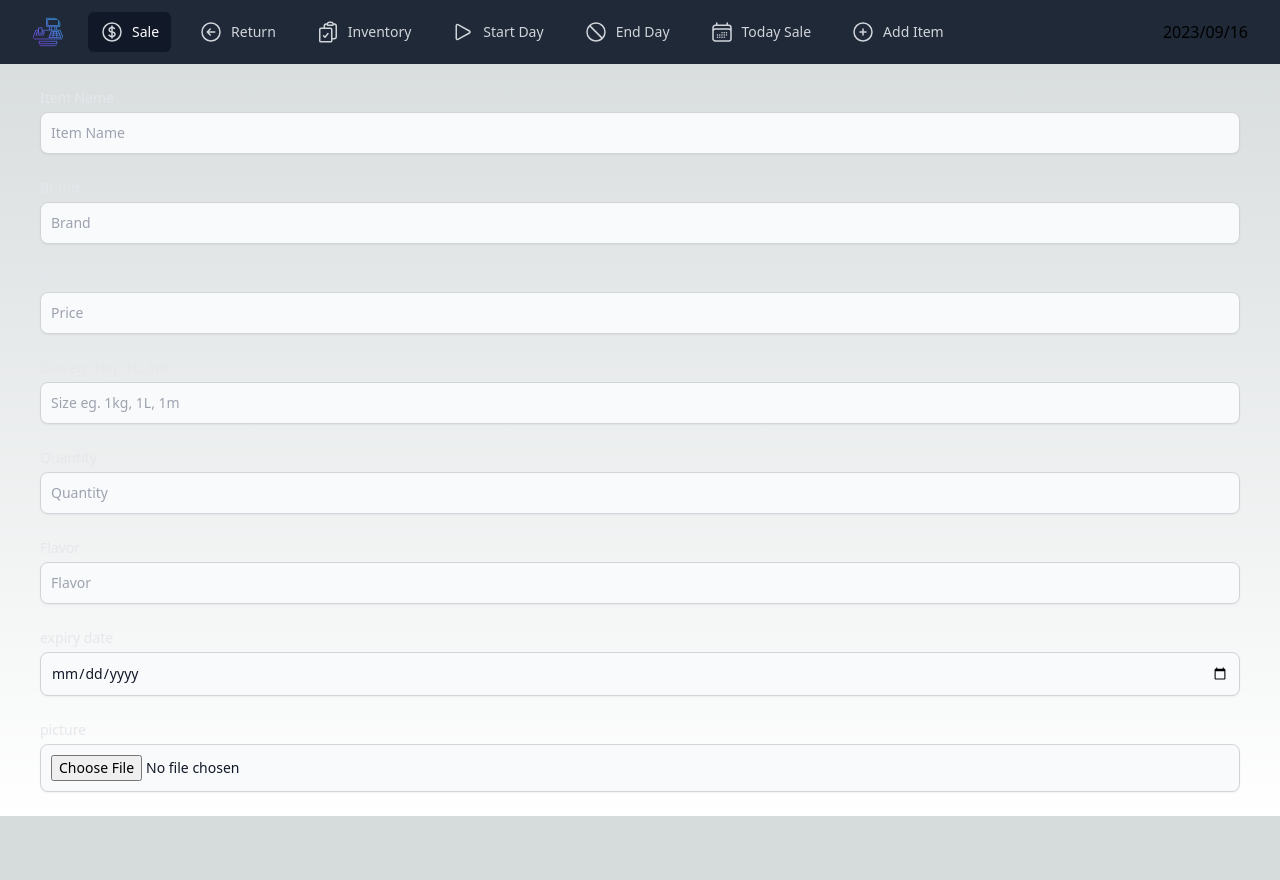
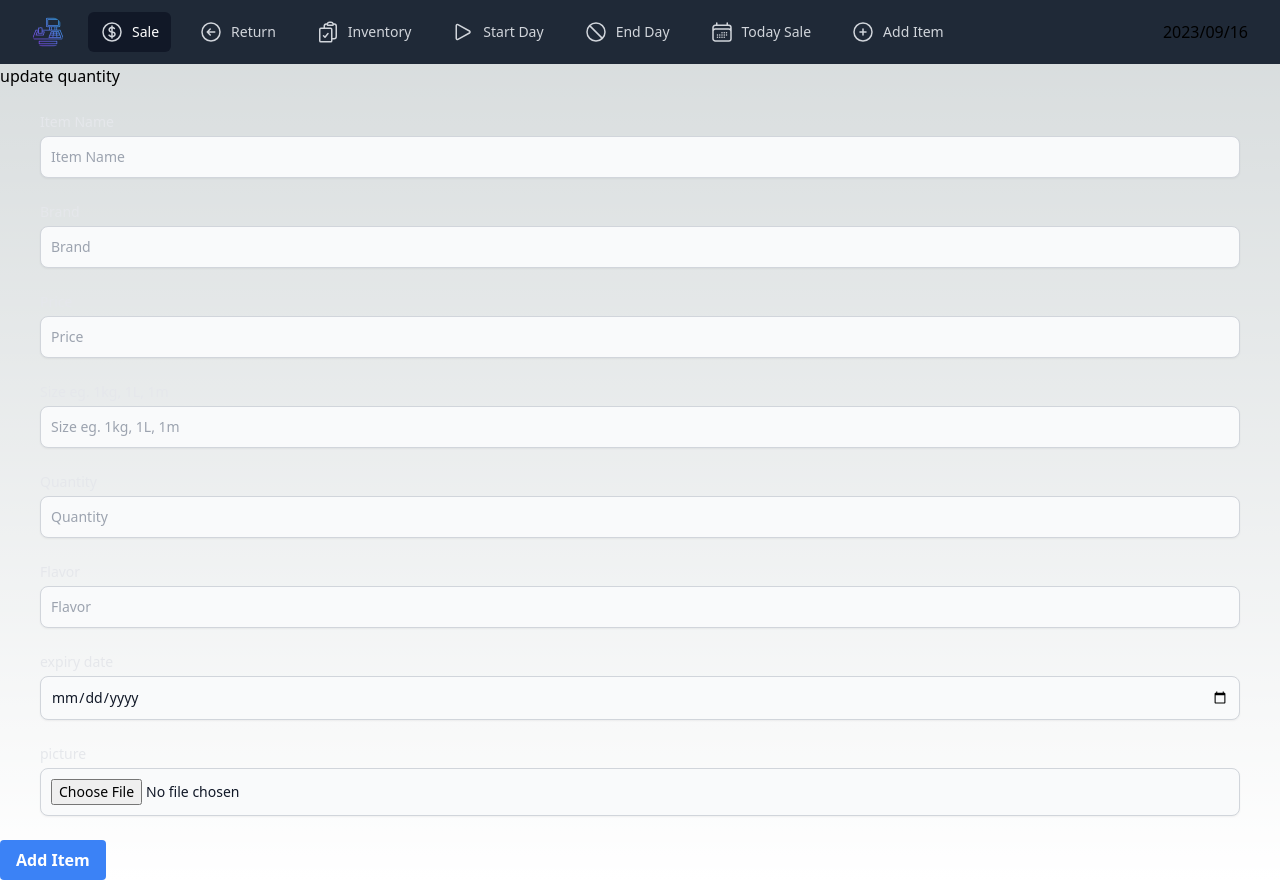
Before and after one commit to anas599/Supplement-register, a Next.js app: page /addItem in a window 1280 px wide. Before the commit the page ends 816 px from the top, so only its background shows below. Built offline with nearby package versions, Linux system fonts and the light colour scheme.

Commit message:
update form to add new item to inventory

```diff
--- a/app/addItem/page.tsx
+++ b/app/addItem/page.tsx
@@ -1,13 +1,74 @@
+'use client';
+import { useState, useEffect } from 'react';
+import dateISO8601 from '../functions/dateiso-8601';
+import handle from '@/pages/api/inventory';
 import InputProp from '../component/inputProp';
+import { tr } from 'date-fns/locale';
 const AddForm = () => {
+  const [name, setName] = useState('');
+  const [brand, setBrand] = useState('');
+  const [price, setPrice] = useState('');
+  const [size, setSize] = useState('');
+  const [quantity, setQuantity] = useState('');
+  const [flavor, setFlavor] = useState('');
+  const [expiryDate, setExpiryDate] = useState('');
+  const [picture, setPicture] = useState('');
+
+  const handelChange = (e) => {
+    console.log(e.target.value);
+  };
+
+  const postData = async (event) => {
+    event.preventDefault(); // Prevent page refresh
+
+    const itemData = {
+      name: name,
+      brand: brand,
+      size: size,
+      price: parseInt(price),
+      quantity: parseInt(quantity),
+      flavor: flavor,
+      expiry: dateISO8601(expiryDate),
+      picture: picture,
+      author: 1, // assuming the author is a user with id 1
+    };
+
+    try {
+      const response = await fetch(
+        `${process.env.DEPLOYDOMAIN}/api/inventory`,
+        {
+          method: 'POST',
+          headers: {
+            'Content-Type': 'application/json',
+          },
+          body: JSON.stringify(itemData),
+        },
+      );
+      const bodyText = await response.text();
+      try {
+        const json = JSON.parse(bodyText);
+        console.log(json);
+      } catch (error) {
+        console.error(
+          'Received the following instead of valid JSON:',
+          bodyText,
+        );
+      }
+    } catch (e) {
+      console.error('An error occurred while posting', e);
+    }
+  };
   return (
     <>
-      <form>
+      <div>update quantity</div>
+      <form onSubmit={postData}>
         <InputProp
           label="Item Name"
           type="text"
           id="item-name"
           placeholder="Item Name"
+          value={name}
+          onChange={(e: any) => setName(e.target.value)}
           required={true}
         />
         <InputProp
@@ -15,6 +76,8 @@ const AddForm = () => {
           type="text"
           id="Brand"
           placeholder="Brand"
+          value={brand}
+          onChange={(e: any) => setBrand(e.target.value)}
           required={true}
         />
         <InputProp
@@ -22,6 +85,8 @@ const AddForm = () => {
           type="number"
           id="item-price"
           placeholder="Price"
+          value={price}
+          onChange={(e: any) => setPrice(e.target.value)}
           required={true}
         />
         <InputProp
@@ -29,6 +94,8 @@ const AddForm = () => {
           type="text"
           id="item-size"
           placeholder="Size eg. 1kg, 1L, 1m"
+          value={size}
+          onChange={(e: any) => setSize(e.target.value)}
           required={true}
         />
         <InputProp
@@ -36,6 +103,8 @@ const AddForm = () => {
           type="number"
           id="item-quantity"
           placeholder="Quantity"
+          value={quantity}
+          onChange={(e: any) => setQuantity(e.target.value)}
           required={true}
         />
         <InputProp
@@ -43,6 +112,8 @@ const AddForm = () => {
           type="text"
           id="Flavor"
           placeholder="Flavor"
+          value={flavor}
+          onChange={(e: any) => setFlavor(e.target.value)}
           required={true}
         />
         <InputProp
@@ -50,6 +121,8 @@ const AddForm = () => {
           type="date"
           id="expiry-date"
           placeholder="expiry date"
+          value={expiryDate}
+          onChange={(e: any) => setExpiryDate(e.target.value)}
           required={true}
         />
         <InputProp
@@ -57,8 +130,16 @@ const AddForm = () => {
           type="file"
           id="picture"
           placeholder="picture"
+          value={picture}
+          onChange={(e: any) => setPicture(e.target.value)}
           required={false}
         />
+        <button
+          type="submit"
+          className="bg-blue-500 hover:bg-blue-700 text-white font-bold py-2 px-4 rounded"
+        >
+          Add Item
+        </button>
       </form>
     </>
   );
```
